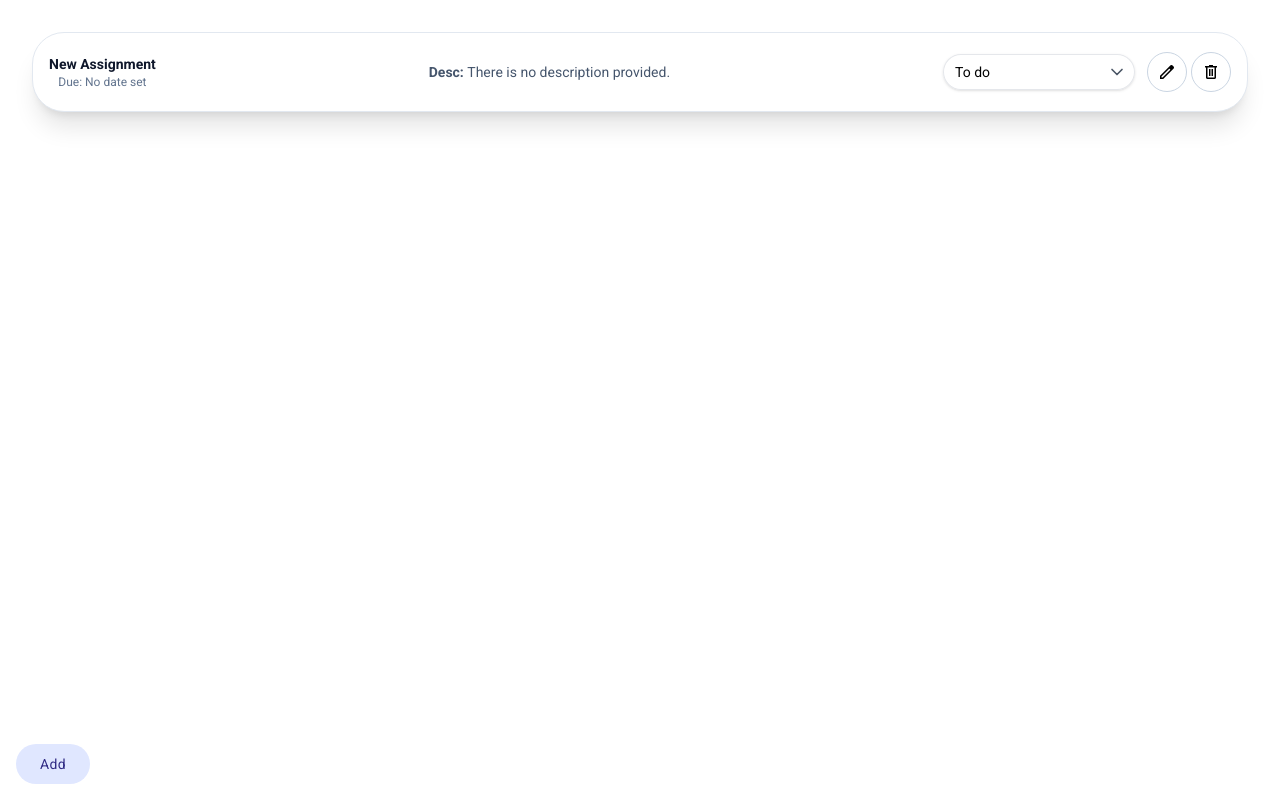
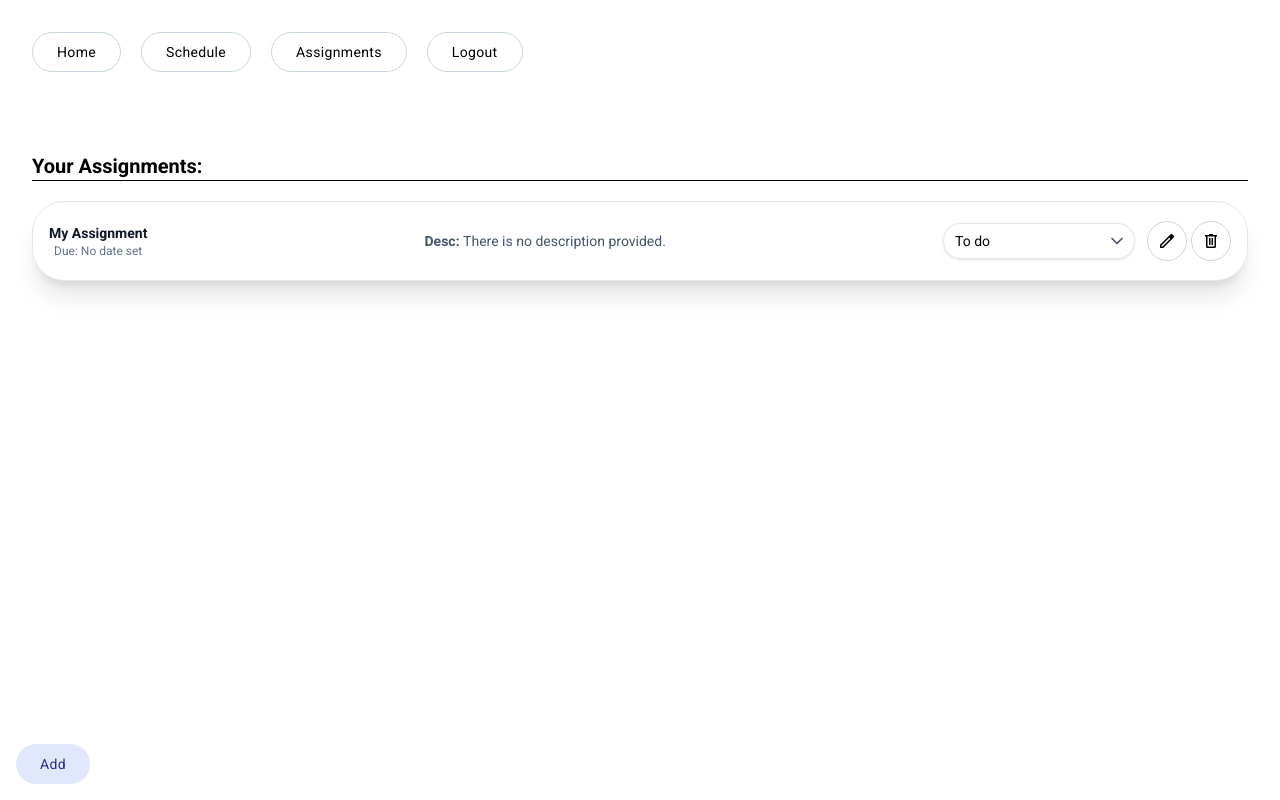
Before and after one commit to SimplifySchool/simplify-school, a React (Vite) app in the folder frontend/: page / in a window 1280 px wide. Built offline with nearby package versions, Linux system fonts and the light colour scheme.

Commit message:
FD-5 Implemented an assignment page with buttons that can switch to soon to be added home page and schedule page

```diff
--- a/frontend/src/App.tsx
+++ b/frontend/src/App.tsx
@@ -1,10 +1,61 @@
+import { useState } from 'react'
 import './App.css'
+import Button from './components/Button'
 import { AssignmentPage } from './features/assignment-tracker/AssignmentPage'
 
 function App() {
+    const [page, setPage] = useState(<AssignmentPage />)
+
+    function sendToHomePage() {
+        setPage(
+            <>
+                <div className="">Welcome to the homepage</div>
+            </>
+        )
+    }
+
+    function sendToSchedulePage() {
+        setPage(
+            <>
+                <div className="">Welcome to your schedule</div>
+            </>
+        )
+    }
+    function sendToAssignmentsPage() {
+        setPage(<AssignmentPage />)
+    }
+
     return (
         <>
-            <AssignmentPage />
+            <div className="flex flex-col gap-20">
+                <div className="flex flex-row gap-5">
+                    <Button
+                        variant="outlined"
+                        className="text-black!"
+                        onClick={sendToHomePage}
+                    >
+                        Home
+                    </Button>
+                    <Button
+                        variant="outlined"
+                        className="text-black!"
+                        onClick={sendToSchedulePage}
+                    >
+                        Schedule
+                    </Button>
+                    <Button
+                        variant="outlined"
+                        className="text-black!"
+                        onClick={sendToAssignmentsPage}
+                    >
+                        Assignments
+                    </Button>
+                    <Button variant="outlined" className="text-black!">
+                        Logout
+                    </Button>
+                </div>
+                {page}
+            </div>
         </>
     )
 }
--- a/frontend/src/components/Button.tsx
+++ b/frontend/src/components/Button.tsx
@@ -67,7 +67,7 @@ export function Button({
     const sizeStyles = iconOnly ? iconOnlySizes[size] : sizes[size]
 
     const combinedClasses = `${baseStyles} ${variantStyles} ${sizeStyles} ${className}`
-    console.log(iconOnly)
+
     return (
         <button className={combinedClasses} {...props}>
             {!iconOnly && icon && iconPosition == 'left' && (
--- a/frontend/src/features/assignment-tracker/Assignment.tsx
+++ b/frontend/src/features/assignment-tracker/Assignment.tsx
@@ -92,7 +92,7 @@ function Assignment({
                             color="secondary"
                             size="md"
                             icon={
-                                <span className="material-symbols-outlined text-black !text-[20px]">
+                                <span className="material-symbols-outlined text-black text-[20px]!">
                                     edit
                                 </span>
                             }
@@ -104,7 +104,7 @@ function Assignment({
                             color="secondary"
                             size="md"
                             icon={
-                                <span className="material-symbols-outlined text-black !text-[20px]">
+                                <span className="material-symbols-outlined text-black text-[20px]!">
                                     delete
                                 </span>
                             }
@@ -148,6 +148,11 @@ function Assignment({
                                 onChange={(e) =>
                                     changeDraftName(e.target.value)
                                 }
+                                onKeyDown={(e) => {
+                                    if (e.key === 'Enter') {
+                                        saveAndExit(draftName)
+                                    }
+                                }}
                                 error={textError}
                             ></TextField>
                         </div>
--- a/frontend/src/features/assignment-tracker/AssignmentPage.tsx
+++ b/frontend/src/features/assignment-tracker/AssignmentPage.tsx
@@ -1,26 +1,75 @@
 import { useState } from 'react'
 import Assignment from './Assignment'
 import Button from '../../components/Button'
+import { Dialog } from '../../components/DialogBox/Dialog'
+import { DialogHeader } from '../../components/DialogBox/DialogHeader'
+import { DialogContent } from '../../components/DialogBox/DialogContent'
+import { TextField } from '../../components/TextField'
+import { DialogFooter } from '../../components/DialogBox/DialogFooter'
 
-interface AssignmentData {
+export interface AssignmentData {
     id: number
 }
 
 export function AssignmentPage() {
+    const initialAssignmentName = 'My Assignment'
+
+    const [initDialogBoxStatus, setInitDialogBoxStatus] = useState(false)
+    const [draftName, setDraftName] = useState(initialAssignmentName)
+    const [finalAssignmentName, setFinalAssignmentName] = useState(draftName)
+    const [assignmentNameError, setAssignmentNameError] = useState('')
     const [assignments, setAssignments] = useState<AssignmentData[]>([
         { id: 0 },
     ])
+
+    function hi() {
+        console.log('hi')
+    }
+
+    function hideEditDialog() {
+        setInitDialogBoxStatus(false)
+    }
+
+    function showEditDialog() {
+        setInitDialogBoxStatus(true)
+    }
+
+    function changeDraftName(name: string) {
+        setDraftName(name.trim())
+    }
+
+    function saveAndExit(name: string) {
+        console.log('ran')
+        if (name.trim().length === 0) {
+            setAssignmentNameError('Invalid Assignment Name!')
+            return
+        }
+
+        setAssignmentNameError('')
+        setFinalAssignmentName(name)
+        setAssignments((prev) => [...prev, { id: Date.now() }])
+        hideEditDialog()
+    }
+
     function addAssignment() {
-        setAssignments((prev) => [...prev, { id: Date.now() }])
+        showEditDialog()
     }
+
     function removeAssignment(id: number) {
         setAssignments((prev) => prev.filter((a) => a.id !== id))
     }
 
     return (
+        <>
+            <div className="flex flex-col gap-20">
+                <div className="flex flex-col gap-5">
+                    <h2 className="border-b text-left text-xl font-bold">
+                        Your Assignments:
+                    </h2>
                     <div className="flex flex-col gap-5">
                         {assignments.map((a) => (
                             <Assignment
+                                initialName={finalAssignmentName}
                                 key={a.id}
                                 onDelete={() => removeAssignment(a.id)}
                             />
@@ -34,5 +83,77 @@ export function AssignmentPage() {
                             Add
                         </Button>
                     </div>
+                </div>
+            </div>
+            <div>
+                {' '}
+                {/*MAKE THIS INTO ANOTHER FILE LATER TOO LAZY RIGHT NOW */}
+                <Dialog open={initDialogBoxStatus} onClose={hideEditDialog}>
+                    <DialogHeader
+                        title={
+                            <span>
+                                Editing Assignment:{` `}
+                                <span className="italic underline">
+                                    {initialAssignmentName}
+                                </span>
+                            </span>
+                        }
+                        titleProperties="flex text-lg font-semibold justify-start px-3"
+                        underlinedSeperator={true}
+                    >
+                        <Button
+                            variant="outlined"
+                            size="sm"
+                            className="absolute w-8 m-1.25 text-lg! top-0 right-0 text-black! material-symbols-outlined px-1!"
+                            onClick={hideEditDialog}
+                        >
+                            close
+                        </Button>
+                    </DialogHeader>
+
+                    <DialogContent>
+                        <div className="flex flex-col items-start gap-7 my-4 mx-2">
+                            <div className="flex flex-col gap-1">
+                                <h2 className="text-left px-2">
+                                    Assignment Name
+                                </h2>
+                                <TextField
+                                    className="w-45! focus:border-blue-400!"
+                                    placeholder="Name"
+                                    onChange={(e) =>
+                                        changeDraftName(e.target.value)
+                                    }
+                                    error={assignmentNameError}
+                                    onKeyDown={(e) => {
+                                        if (e.key === 'Enter') {
+                                            saveAndExit(draftName)
+                                        }
+                                    }}
+                                ></TextField>
+                            </div>
+                            <div className="flex items-start flex-col gap-1">
+                                <h2 className="text-left px-2">
+                                    Assignment Description
+                                </h2>
+                                <TextField
+                                    className="w-45! focus:border-blue-400!"
+                                    placeholder="Desc"
+                                ></TextField>
+                            </div>
+                        </div>
+                    </DialogContent>
+
+                    <DialogFooter>
+                        <Button
+                            variant="outlined"
+                            className="absolute bottom-5 right-5 font-bold! text-black! "
+                            onClick={() => saveAndExit(draftName)}
+                        >
+                            Save & Exit
+                        </Button>
+                    </DialogFooter>
+                </Dialog>
+            </div>
+        </>
     )
 }
```
Lines whose indentation alone changed are shown as unchanged.
